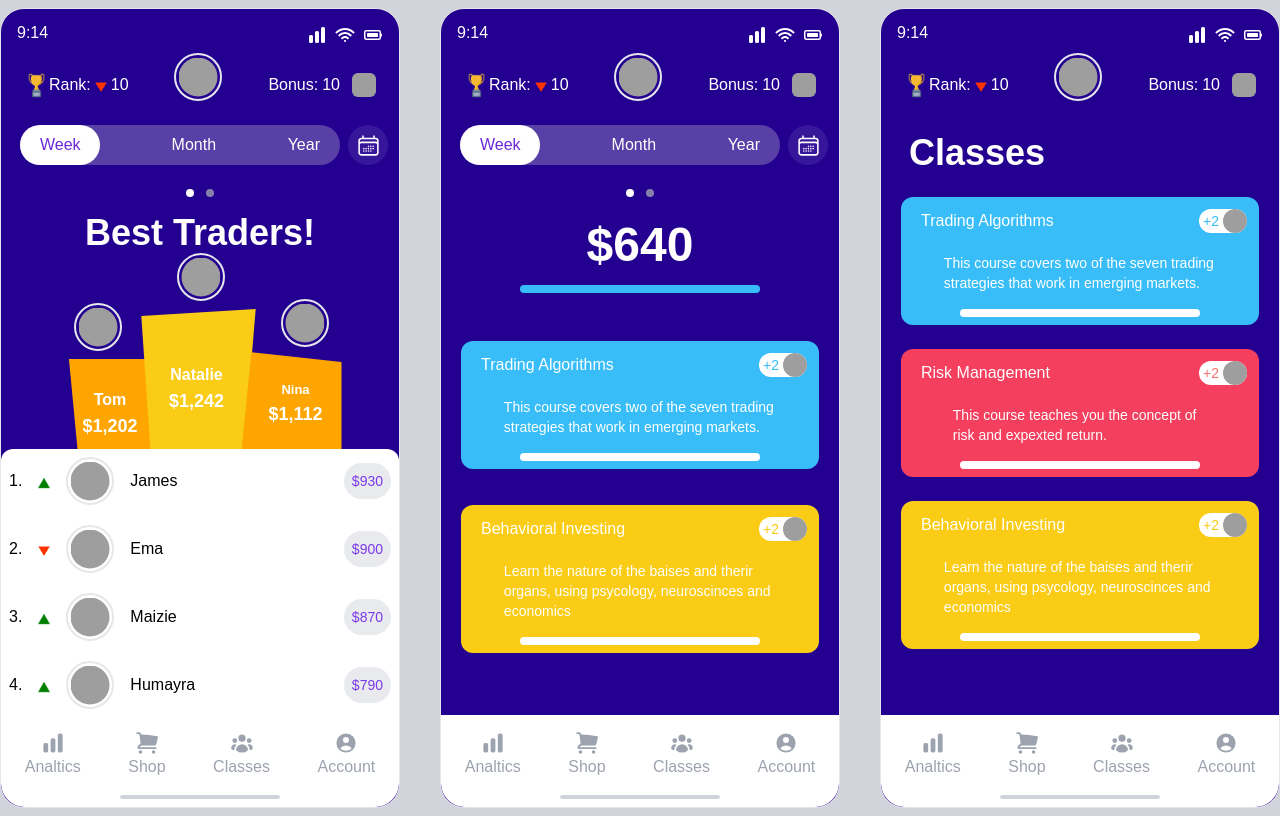
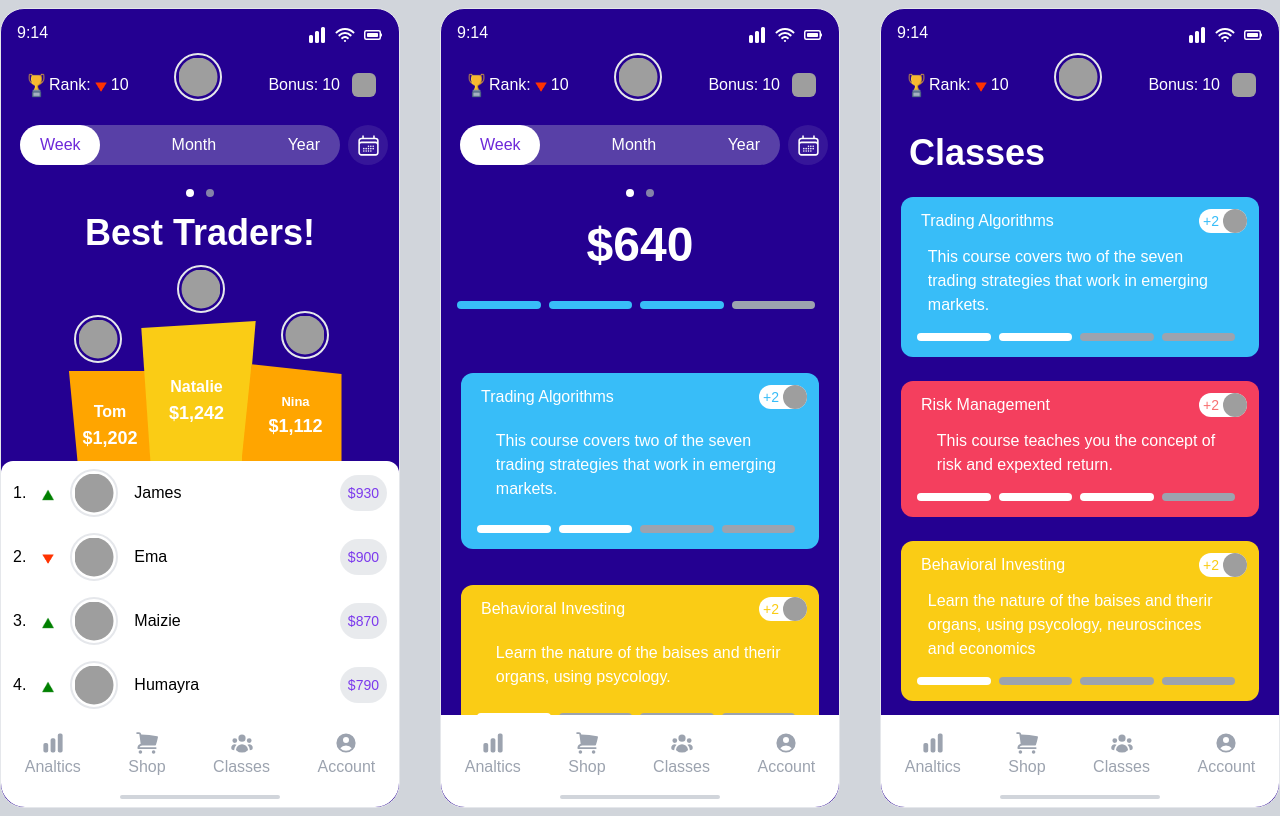
Before and after one commit to tejareddy1829/trading-app, a Next.js app: page / in a window 1280 px wide. Built offline with nearby package versions, Linux system fonts and the light colour scheme; grey boxes are pictures that could not be loaded.

Commit message:
Added progress line

```diff
--- a/components/AnalyticsCard.tsx
+++ b/components/AnalyticsCard.tsx
@@ -2,6 +2,7 @@
 import Card from "./Card";
 import Header from "./Header";
 import NavigationBar from "./NavigationBar";
+import ProgressLine from "./ProgressLine";
 import Widgets from "./Widgets";
 
 function AnalyticsCard() {
@@ -18,13 +19,17 @@
       {/* prics */}
       <div className=' flex items-center flex-col space-y-4 mt-6 text-white'>
         <h1 className=' font-semibold text-5xl'>$640</h1>
-        <div className=' w-60 h-2 bg-sky-400 rounded-full mb-2'></div>
+        <ProgressLine
+          completedSegments={3}
+          noOfSegments={4}
+          color={"bg-sky-400"}
+        />
       </div>
 
       {/* cards */}
       <div className='mt-12  space-y-9'>
         <div className=' bg-sky-400 rounded-xl m-5'>
-          <div className='flex items-center justify-between mt-6'>
+          <div className='flex items-center justify-between'>
             <div>
               <h1 className='text-white font-medium pl-5'>
                 Trading Algorithms
@@ -43,19 +48,19 @@
 
           {/* paragraph */}
           <div className='flex items-center flex-col'>
-            <div className='text-start  p-4 pt-2 w-[85%]'>
-              <p className='text-white space-x-1 text-sm'>
+            <div className='text-start p-2 w-[85%]'>
+              <p className='text-white space-x-1 text-md'>
                 This course covers two of the seven trading strategies that work
                 in emerging markets.
               </p>
             </div>
 
-            <div className=' w-60 h-2 bg-white rounded-full mb-2'></div>
+            <ProgressLine completedSegments={2} noOfSegments={4} />
           </div>
         </div>
 
-        <div className=' bg-yellow-400 rounded-xl m-5'>
-          <div className='flex items-center justify-between mt-6'>
+        <div className=' bg-yellow-400 rounded-xl m-5 mt-2'>
+          <div className='flex items-center justify-between'>
             <div>
               <h1 className='text-white font-medium pl-5'>
                 Behavioral Investing{" "}
@@ -74,14 +79,14 @@
 
           {/* paragraph */}
           <div className='flex items-center flex-col'>
-            <div className='text-start  p-4 pt-2 w-[85%]'>
-              <p className='text-white space-x-1 text-sm'>
+            <div className='text-start  p-2 w-[85%]'>
+              <p className='text-white space-x-1 text-md'>
                 Learn the nature of the baises and therir organs, using
-                psycology, neuroscinces and economics
+                psycology.
               </p>
             </div>
 
-            <div className=' w-60 h-2 bg-white rounded-full mb-2'></div>
+            <ProgressLine completedSegments={1} noOfSegments={4} />
           </div>
         </div>
       </div>
--- a/components/ContentBox.tsx
+++ b/components/ContentBox.tsx
@@ -1,4 +1,5 @@
 import React from "react";
+import ProgressLine from "./ProgressLine";
 
 function ContentBox() {
   return (
@@ -21,14 +22,14 @@
 
         {/* paragraph */}
         <div className='flex items-center flex-col'>
-          <div className='text-start  p-4 pt-2 w-[85%]'>
-            <p className='text-white space-x-1 text-sm'>
+          <div className='text-start  w-[85%]'>
+            <p className='text-white space-x-1 text-md'>
               This course covers two of the seven trading strategies that work
               in emerging markets.
             </p>
           </div>
 
-          <div className=' w-60 h-2 bg-white rounded-full mb-2'></div>
+          <ProgressLine completedSegments={2} noOfSegments={4} />
         </div>
       </div>
       <div className='bg-rose-500 rounded-xl m-5'>
@@ -49,13 +50,13 @@
 
         {/* paragraph */}
         <div className='flex items-center flex-col'>
-          <div className='text-start  p-4 pt-2 w-[80%]'>
-            <p className='text-white space-x-1 text-sm'>
+          <div className='text-start  w-[80%]'>
+            <p className='text-white space-x-1 text-md'>
               This course teaches you the concept of risk and expexted return.
             </p>
           </div>
 
-          <div className=' w-60 h-2 bg-white rounded-full mb-2'></div>
+          <ProgressLine completedSegments={3} noOfSegments={4} />
         </div>
       </div>
       <div className=' bg-yellow-400 rounded-xl m-5'>
@@ -78,14 +79,14 @@
 
         {/* paragraph */}
         <div className='flex items-center flex-col'>
-          <div className='text-start  p-4 pt-2 w-[85%]'>
-            <p className='text-white space-x-1 text-sm'>
+          <div className='text-start  w-[85%]'>
+            <p className='text-white space-x-1 text-md'>
               Learn the nature of the baises and therir organs, using psycology,
               neuroscinces and economics
             </p>
           </div>
 
-          <div className=' w-60 h-2 bg-white rounded-full mb-2'></div>
+          <ProgressLine completedSegments={1} noOfSegments={4} />
         </div>
       </div>
     </>
--- /dev/null
+++ b/components/ProgressLine.tsx
@@ -0,0 +1,21 @@
+export default function ProgressLine({
+  noOfSegments,
+  completedSegments,
+  color,
+}) {
+  const segmentsArray = new Array(noOfSegments).fill("_");
+
+  return (
+    <div className='flex w-full p-4'>
+      {segmentsArray.map((segmment, index) => (
+        <div
+          className={`${
+            completedSegments >= index + 1 ? color || "bg-white" : "bg-gray-400"
+          } h-2 flex-1 mr-2 rounded-full`}
+        >
+          {" "}
+        </div>
+      ))}
+    </div>
+  );
+}
--- a/components/TradersRank.tsx
+++ b/components/TradersRank.tsx
@@ -11,11 +11,11 @@
 
 function TradersRank() {
   return (
-    <div className=' bg-white space-y-1 rounded-t-xl'>
+    <div className=' bg-white rounded-t-xl'>
       {traders.map((trader) => {
         return (
-          <div className='flex items-center space-x-2 justify-between p-2'>
-            <div className='flex items-center space-x-4 justify-between p3'>
+          <div className='flex items-center space-x-2 justify-between p-2 px-3'>
+            <div className='flex items-center space-x-4 justify-between '>
               <div>{trader.rank}.</div>
               <Image
                 src={trader.rankedUp ? "/icons/green.png" : "/icons/down.png"}
```
